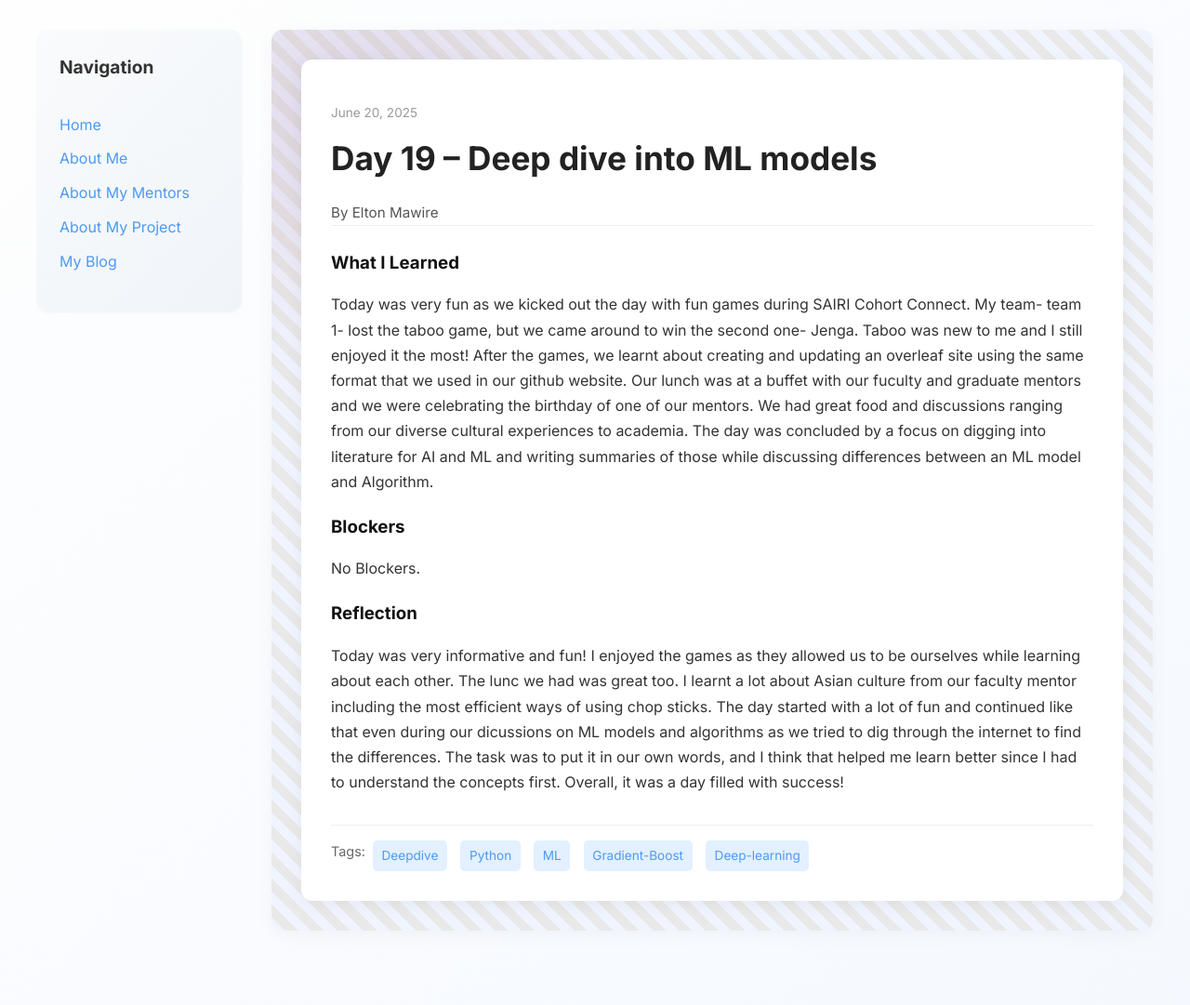
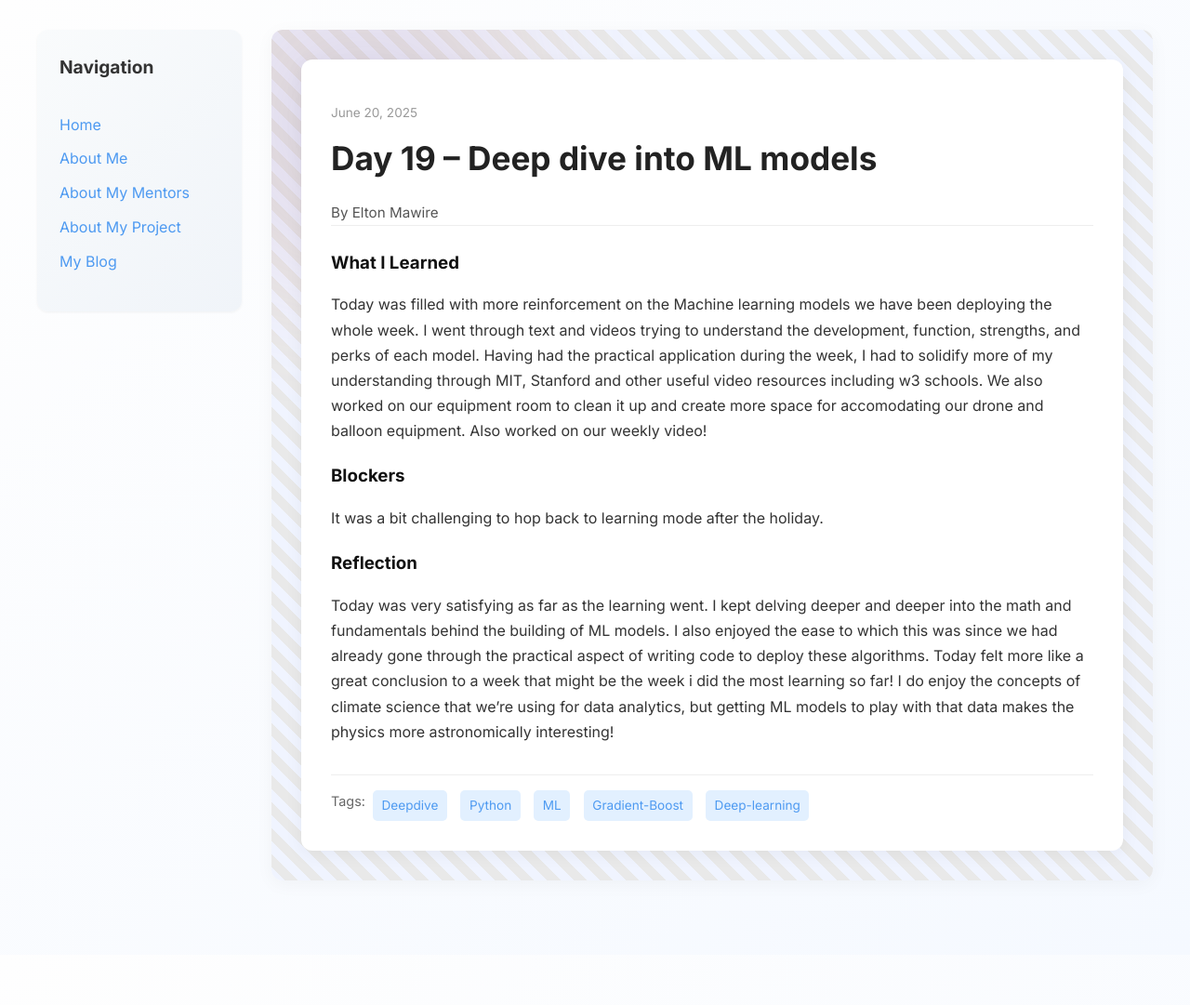
Before and after one commit to Nginga/Nginga.github.io, a Jekyll site: the page built from _posts/2025-06-20-day-19.md, in a window 1280 px wide. Shown: the whole page at 93% size. Built offline with Jekyll 4.4.1, drawn with Linux system fonts in a browser that asks for light colours; after the commit the page ends 1027 px from its top, so only the background shows below that.

Commit message:
Update 2025-06-20-day-19.md

```diff
--- a/_posts/2025-06-20-day-19.md
+++ b/_posts/2025-06-20-day-19.md
@@ -7,11 +7,10 @@
 tags: ["Deepdive", "Python", "ML", "Gradient-Boost", "Deep-learning"]
 
 what_i_learned: |
-  Today was very fun as we kicked out the day with fun games during SAIRI Cohort Connect. My team- team 1- lost the taboo game, but we came around to win the second one- Jenga. Taboo was new to me and I still enjoyed it the most! After the games, we learnt about creating and updating an overleaf site using the same format that we used in our github website. Our lunch was at a buffet with our fuculty and graduate mentors and we were celebrating the birthday of one of our mentors. We had great food and discussions ranging from our diverse cultural experiences to academia. The day was concluded by a focus on digging into literature for AI and ML and writing summaries of those while discussing differences between an ML model and Algorithm.
-
+  Today was filled with more reinforcement on the Machine learning models we have been deploying the whole week. I went through text and videos trying to understand the development, function, strengths, and perks of each model. Having had the practical application during the week, I had to solidify more of my understanding through MIT, Stanford and other useful video resources including w3 schools. We also worked on our equipment room to clean it up and create more space for accomodating our drone and balloon equipment. Also worked on our weekly video!
 blockers: |
-  No Blockers.
+  It was a bit challenging to hop back to learning mode after the holiday.
 
 reflection: |
-  Today was very informative and fun! I enjoyed the games as they allowed us to be ourselves while learning about each other. The lunc we had was great too. I learnt a lot about Asian culture from our faculty mentor including the most efficient ways of using chop sticks. The day started with a lot of fun and continued like that even during our dicussions on ML models and algorithms as we tried to dig through the internet to find the differences. The task was to put it in our own words, and I think that helped me learn better since I had to understand the concepts first. Overall, it was a day filled with success!
+  Today was very satisfying as far as the learning went. I kept delving deeper and deeper into the math and fundamentals behind the building of ML models. I also enjoyed the ease to which this was since we had already gone through the practical aspect of writing code to deploy these algorithms. Today felt more like a great conclusion to a week that might be the week i did the most learning so far! I do enjoy the concepts of climate science that we're using for data analytics, but getting ML models to play with that data makes the physics more astronomically interesting!
 ---
```
